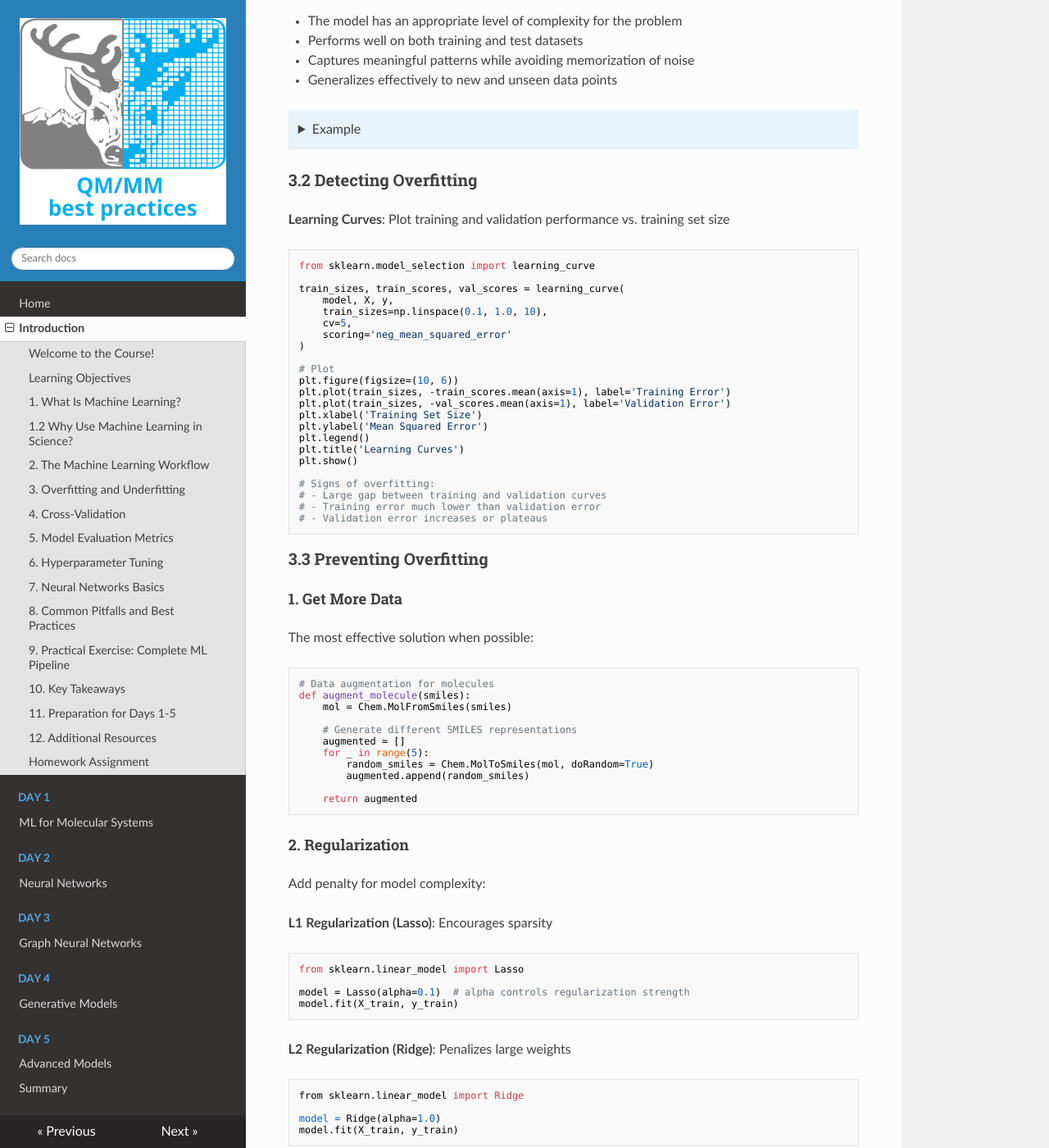
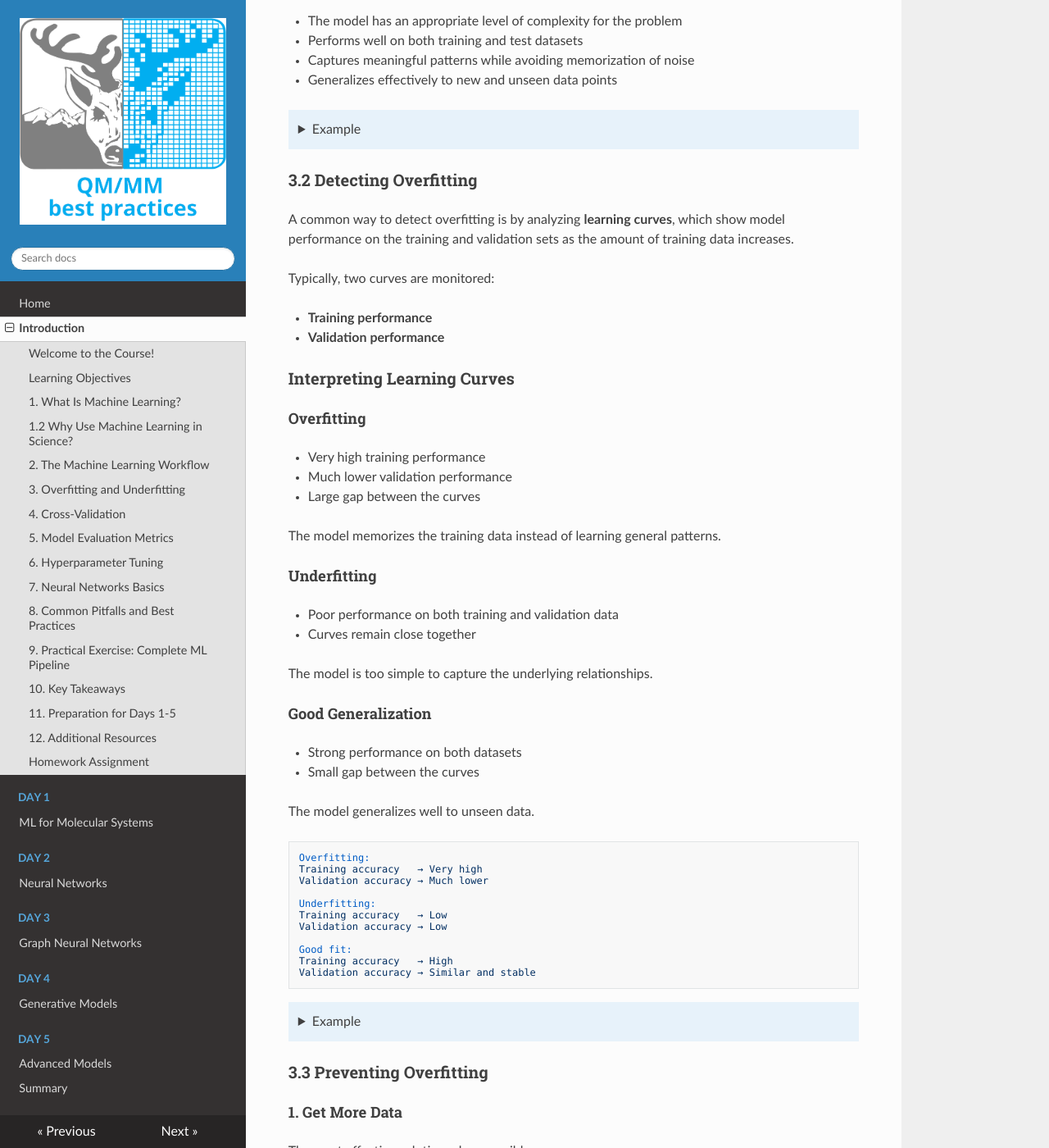
Before and after one commit to pojeda/course-mlmd, an MkDocs documentation site: the page built from docs/day0.md, in a window 1280 px wide and 1400 px high, scrolled down 6384 px. Shown: the whole window at 82% size. Built offline with MkDocs 1.6.1, drawn with Linux system fonts in a browser that asks for light colours; nearby versions of some CDN libraries.

Commit message:
Introduction

````diff
--- a/docs/day0.md
+++ b/docs/day0.md
@@ -978,35 +978,149 @@
     plt.show()
     ```
 
+
 ### 3.2 Detecting Overfitting
 
-**Learning Curves**: Plot training and validation performance vs. training set size
-
-```python
-from sklearn.model_selection import learning_curve
-
-train_sizes, train_scores, val_scores = learning_curve(
-    model, X, y,
-    train_sizes=np.linspace(0.1, 1.0, 10),
-    cv=5,
-    scoring='neg_mean_squared_error'
-)
-
-# Plot
-plt.figure(figsize=(10, 6))
-plt.plot(train_sizes, -train_scores.mean(axis=1), label='Training Error')
-plt.plot(train_sizes, -val_scores.mean(axis=1), label='Validation Error')
-plt.xlabel('Training Set Size')
-plt.ylabel('Mean Squared Error')
-plt.legend()
-plt.title('Learning Curves')
-plt.show()
-
-# Signs of overfitting:
-# - Large gap between training and validation curves
-# - Training error much lower than validation error
-# - Validation error increases or plateaus
-```
+A common way to detect overfitting is by analyzing **learning curves**, which show model performance on the training and validation sets as the amount of training data increases.
+
+Typically, two curves are monitored:
+
+* **Training performance**
+* **Validation performance**
+
+### Interpreting Learning Curves
+
+#### Overfitting
+
+* Very high training performance
+* Much lower validation performance
+* Large gap between the curves
+
+The model memorizes the training data instead of learning general patterns.
+
+#### Underfitting
+
+* Poor performance on both training and validation data
+* Curves remain close together
+
+The model is too simple to capture the underlying relationships.
+
+#### Good Generalization
+
+* Strong performance on both datasets
+* Small gap between the curves
+
+The model generalizes well to unseen data.
+
+
+```text
+Overfitting:
+Training accuracy   → Very high
+Validation accuracy → Much lower
+
+Underfitting:
+Training accuracy   → Low
+Validation accuracy → Low
+
+Good fit:
+Training accuracy   → High
+Validation accuracy → Similar and stable
+```
+
+??? note "Example"
+
+    ```python
+    # Fully working example: Learning curves
+
+    import numpy as np
+    import matplotlib.pyplot as plt
+
+    from sklearn.datasets import make_regression
+    from sklearn.model_selection import learning_curve
+    from sklearn.preprocessing import PolynomialFeatures
+    from sklearn.pipeline import make_pipeline
+    from sklearn.linear_model import LinearRegression
+
+    # ---------------------------------------------------
+    # 1. Generate example regression data
+    # ---------------------------------------------------
+
+    np.random.seed(42)
+
+    X = np.linspace(0, 10, 100).reshape(-1, 1)
+
+    y = (
+        0.5 * X[:, 0]**2
+        - 2 * X[:, 0]
+        + 3
+        + np.random.normal(0, 4, 100)
+    )
+
+    # ---------------------------------------------------
+    # 2. Define model
+    # ---------------------------------------------------
+
+    # High-degree polynomial model
+    # This model is intentionally complex
+    model = make_pipeline(
+        PolynomialFeatures(degree=10),
+        LinearRegression()
+    )
+
+    # ---------------------------------------------------
+    # 3. Compute learning curves
+    # ---------------------------------------------------
+
+    train_sizes, train_scores, val_scores = learning_curve(
+        model,
+        X,
+        y,
+        train_sizes=np.linspace(0.1, 1.0, 10),
+        cv=5,
+        scoring="neg_mean_squared_error"
+    )
+
+    # Convert negative MSE to positive MSE
+    train_errors = -train_scores.mean(axis=1)
+    val_errors = -val_scores.mean(axis=1)
+
+    # ---------------------------------------------------
+    # 4. Plot learning curves
+    # ---------------------------------------------------
+
+    plt.figure(figsize=(10, 6))
+
+    plt.plot(
+        train_sizes,
+        train_errors,
+        marker="o",
+        label="Training Error"
+    )
+
+    plt.plot(
+        train_sizes,
+        val_errors,
+        marker="o",
+        label="Validation Error"
+    )
+
+    plt.xlabel("Training Set Size")
+    plt.ylabel("Mean Squared Error")
+    plt.title("Learning Curves")
+
+    plt.legend()
+    plt.grid(True)
+    plt.savefig("learning-curves.png", dpi=300, bbox_inches="tight")
+    plt.show()
+
+    # ---------------------------------------------------
+    # 5. Print values
+    # ---------------------------------------------------
+
+    print("Training set sizes:", train_sizes)
+    print("Training errors:", train_errors)
+    print("Validation errors:", val_errors)
+    ```
 
 ### 3.3 Preventing Overfitting
 
````
